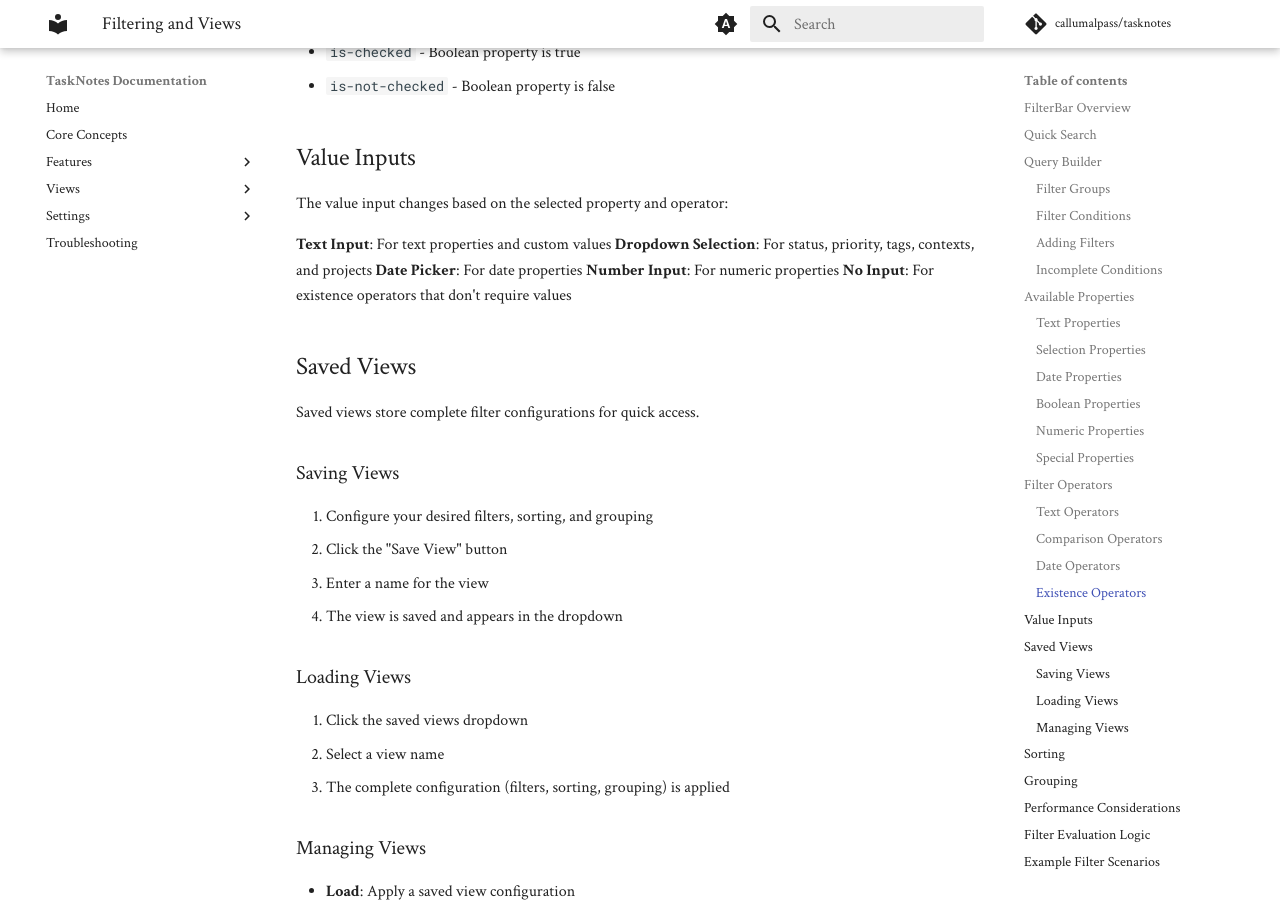
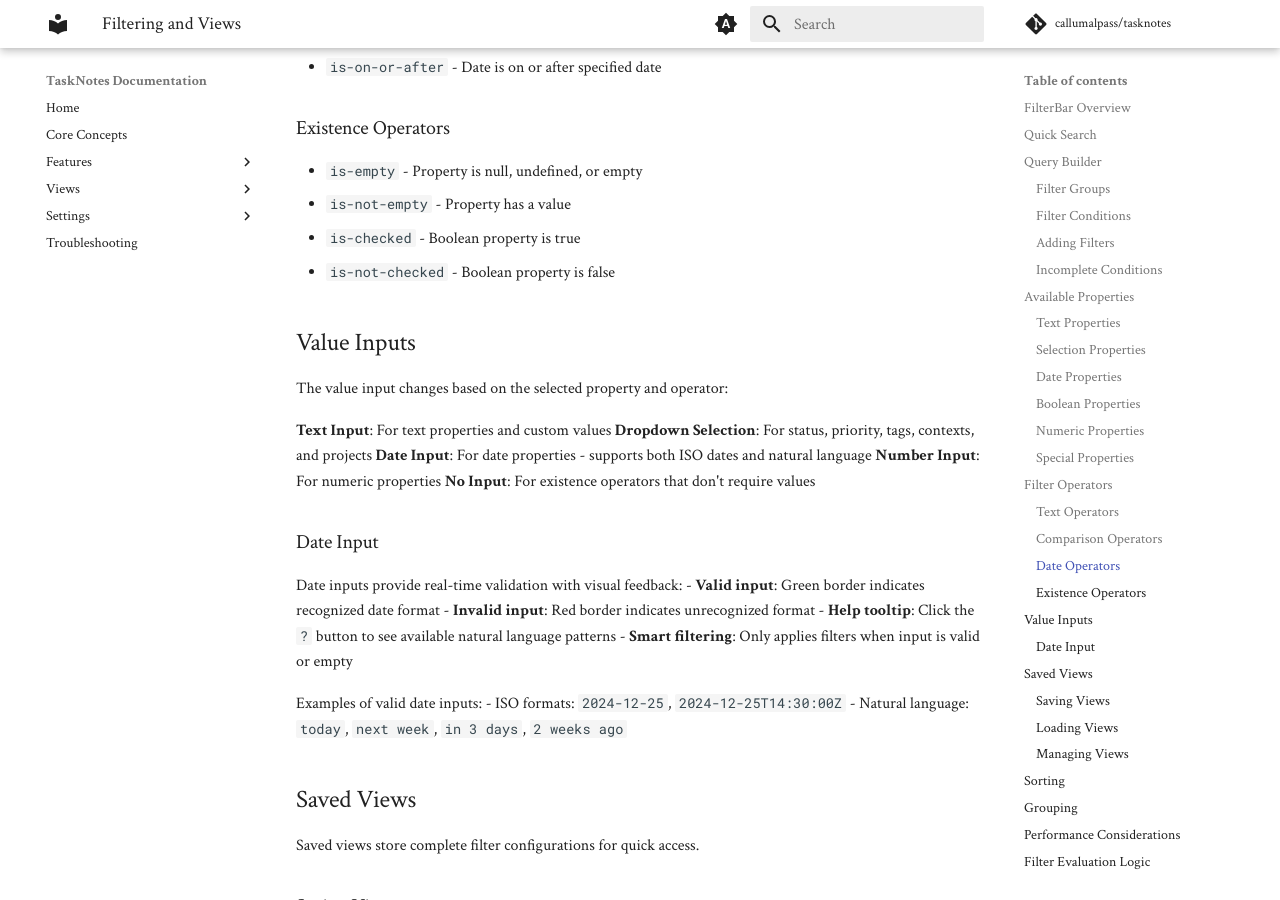
Before and after one commit to thisisthedave/tasknotes, an MkDocs documentation site: the page built from docs/features/filtering-and-views.md, in a window 1280 px wide and 900 px high, scrolled down 3185 px. Built offline with MkDocs 1.6.1 and Material for MkDocs 9.7.7, drawn with Linux system fonts in a browser that asks for light colours; comment, search, counter and statistics services are not loaded; some of the changed text lies outside the part shown.

Commit message:
docs: Document natural language date filtering features
- Add Natural Language Date Support section explaining dual ISO/natural language support
- Document Enhanced Date Input with real-time validation and help tooltips
- Add example filter scenarios using dynamic date patterns
- Explain how natural language dates resolve dynamically for saved views
- Update value inputs section to reflect new date input capabilities

```diff
--- a/docs/features/filtering-and-views.md
+++ b/docs/features/filtering-and-views.md
@@ -70,6 +70,13 @@ The filter builder allows incomplete conditions during construction:
 - `file.ctime` - File creation date
 - `file.mtime` - File modification date
 
+**Natural Language Date Support**: Date properties support both ISO date formats (`2024-12-25`, `2024-12-25T14:30:00`) and natural language patterns for dynamic filtering:
+- **Basic dates**: `today`, `tomorrow`, `yesterday`
+- **Week patterns**: `next week`, `last week`
+- **Relative patterns**: `in 3 days`, `2 days ago`, `in 1 week`, `2 weeks ago`
+
+Natural language dates are resolved dynamically when filters are evaluated, making saved views with dates like "today" stay current over time.
+
 ### Boolean Properties
 - `archived` - Whether task is archived
 - `status.isCompleted` - Whether the task's status indicates completion
@@ -110,9 +117,21 @@ The value input changes based on the selected property and operator:
 
 **Text Input**: For text properties and custom values
 **Dropdown Selection**: For status, priority, tags, contexts, and projects
-**Date Picker**: For date properties
+**Date Input**: For date properties - supports both ISO dates and natural language
 **Number Input**: For numeric properties
 **No Input**: For existence operators that don't require values
+
+### Date Input
+
+Date inputs provide real-time validation with visual feedback:
+- **Valid input**: Green border indicates recognized date format
+- **Invalid input**: Red border indicates unrecognized format
+- **Help tooltip**: Click the `?` button to see available natural language patterns
+- **Smart filtering**: Only applies filters when input is valid or empty
+
+Examples of valid date inputs:
+- ISO formats: `2024-12-25`, `2024-12-25T14:30:00Z`
+- Natural language: `today`, `next week`, `in 3 days`, `2 weeks ago`
 
 ## Saved Views
 
@@ -185,10 +204,22 @@ Understanding how filters are evaluated:
 - Operator: `contains`
 - Value: `meeting`
 
+### Dynamic Date Filters
+Using natural language dates for filters that stay current:
+- Property: `due`
+- Operator: `is-on-or-after`
+- Value: `today`
+
 ### Complex Date Range
 Group with AND conjunction:
 - Condition 1: `due` `is-on-or-after` `2024-01-01`
 - Condition 2: `due` `is-on-or-before` `2024-01-31`
+
+### This Week's Tasks
+Using natural language for relative time periods:
+- Property: `due`
+- Operator: `is-on-or-after`
+- Value: `next week`
 
 ### High Priority Incomplete Tasks
 Group with AND conjunction:
```
